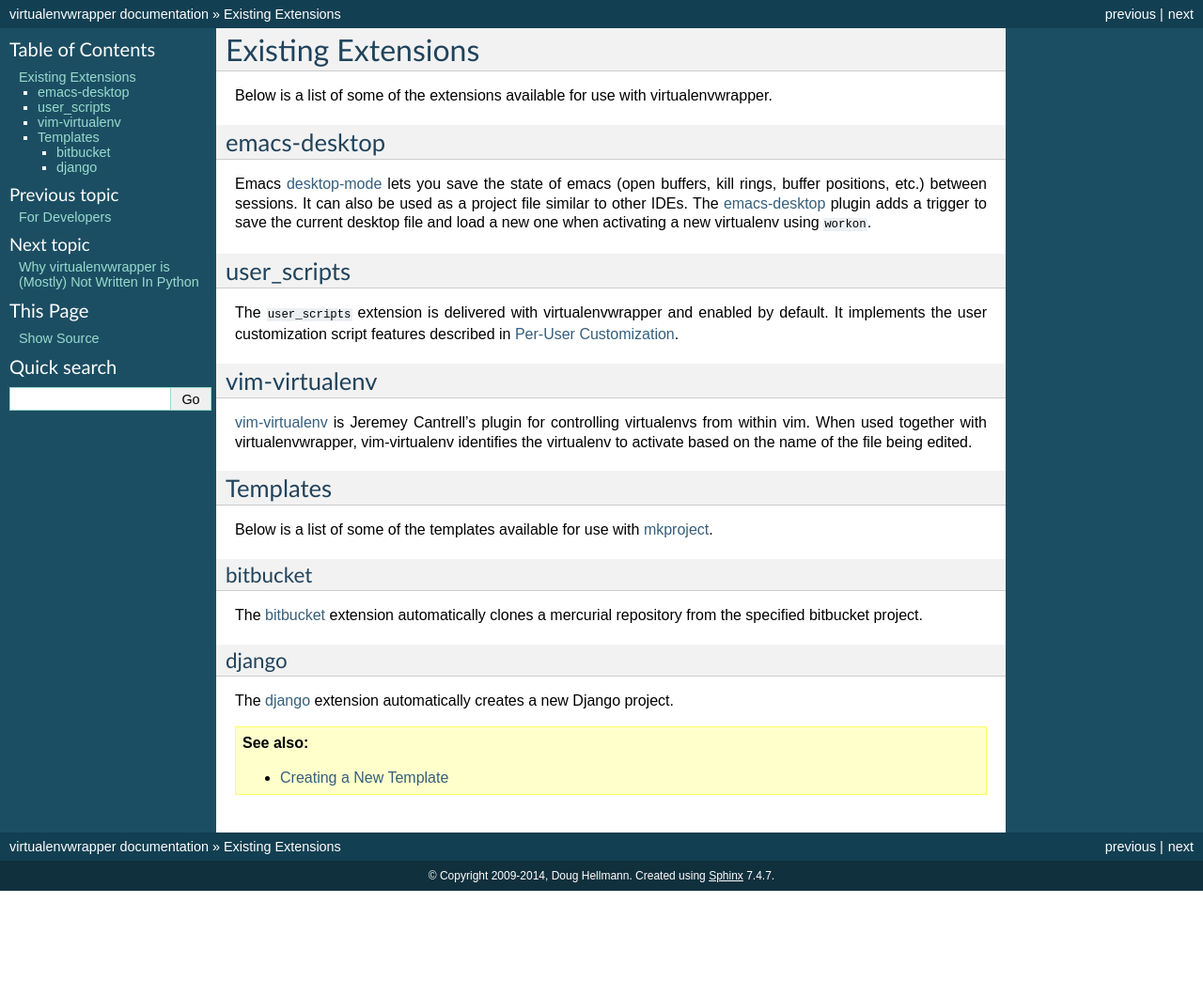
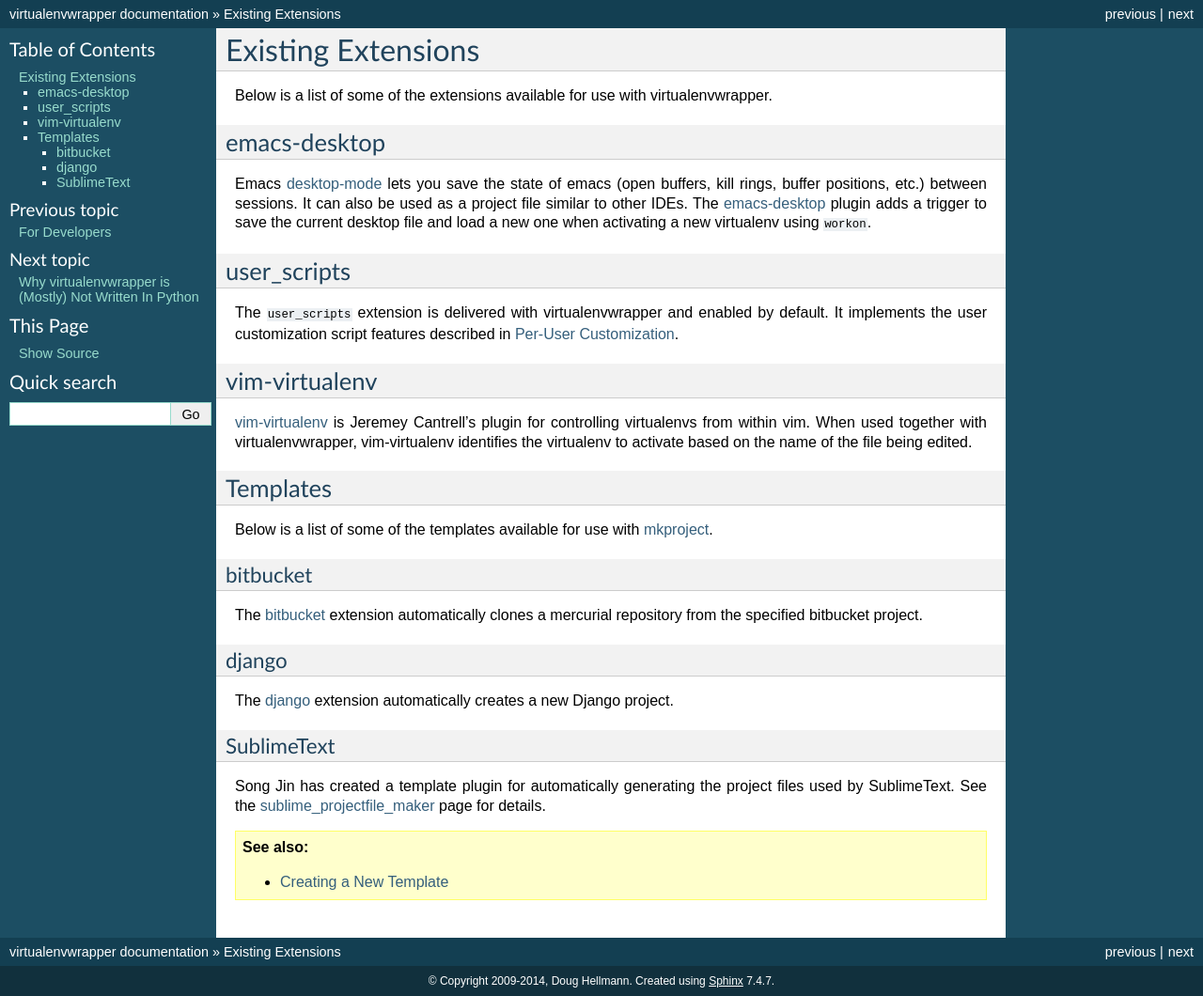
Before and after one commit to python-virtualenvwrapper/virtualenvwrapper, a Sphinx documentation site: the page built from docs/source/extensions.rst, in a window 1280 px wide. Shown: the whole page at 94% size. Built offline with Sphinx 7.4.7, drawn with Linux system fonts in a browser that asks for light colours; before the commit the page ends 948 px from its top, so only the background shows below that.

Commit message:
add link to sublimetext extension
Change-Id: I99d1136914592c0d78586f8adc6dd2471d8395b2

```diff
--- a/docs/source/extensions.rst
+++ b/docs/source/extensions.rst
@@ -64,6 +64,15 @@
 
 .. _django: http://www.doughellmann.com/projects/virtualenvwrapper.django/
 
+SublimeText
+-----------
+
+Song Jin has created a template plugin for automatically generating
+the project files used by SublimeText.  See the
+sublime_projectfile_maker_ page for details.
+
+.. _sublime_projectfile_maker: https://github.com/SongGithub/sublime_projectfile_maker
+
 .. seealso::
 
    * :ref:`developer-templates`
```
